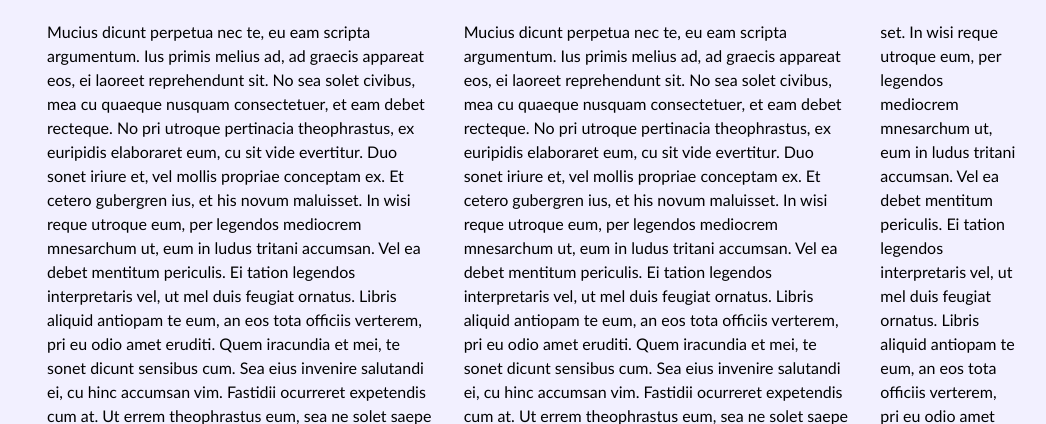
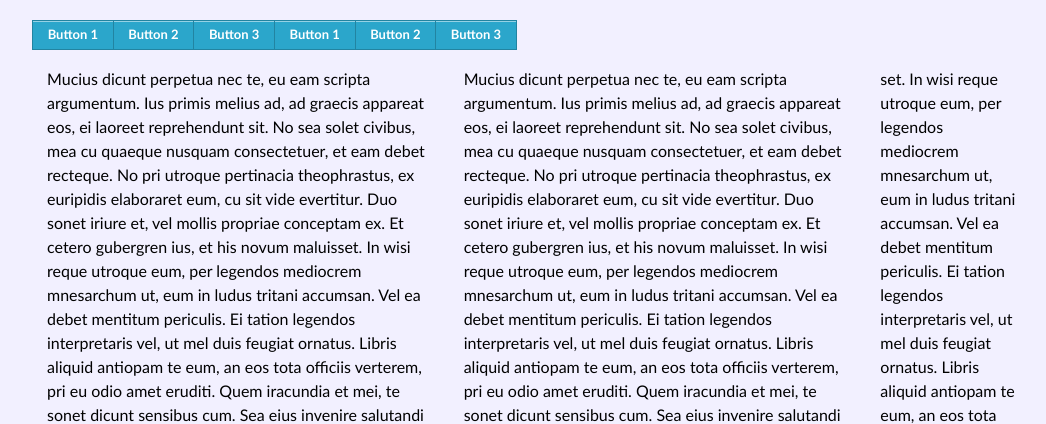
Before and after one commit to Belhor/techsearch, a Python web app: template templates/index.html in a window 1280 px wide. Shown: the part 45-469 px from the top of the page, without its empty margins (108-1154 px from the left). Run offline with Jinja, Linux system fonts and the light colour scheme; the template is opened without the code that fills it, so the values that code supplies are empty.

Commit message:
components page

```diff
--- a/templates/index.html
+++ b/templates/index.html
@@ -43,6 +43,16 @@
 
 <!-- MAIN CONTENT -->
 <div class="row">
+  <div class="button-bar">
+  <ul class="button-group">
+    <li><a href="#" class="small button">Button 1</a></li>
+    <li><a href="#" class="small button">Button 2</a></li>
+    <li><a href="#" class="small button">Button 3</a></li>
+    <li><a href="#" class="small button">Button 1</a></li>
+    <li><a href="#" class="small button">Button 2</a></li>
+    <li><a href="#" class="small button">Button 3</a></li>
+  </ul>
+</div>
   <div class="small-12 large-5 column">
    Mucius dicunt perpetua nec te, eu eam scripta argumentum. Ius primis melius ad, ad graecis appareat eos, ei laoreet reprehendunt sit. No sea solet civibus, mea cu quaeque nusquam consectetuer, et eam debet recteque. No pri utroque pertinacia theophrastus, ex euripidis elaboraret eum, cu sit vide evertitur.
 
```
